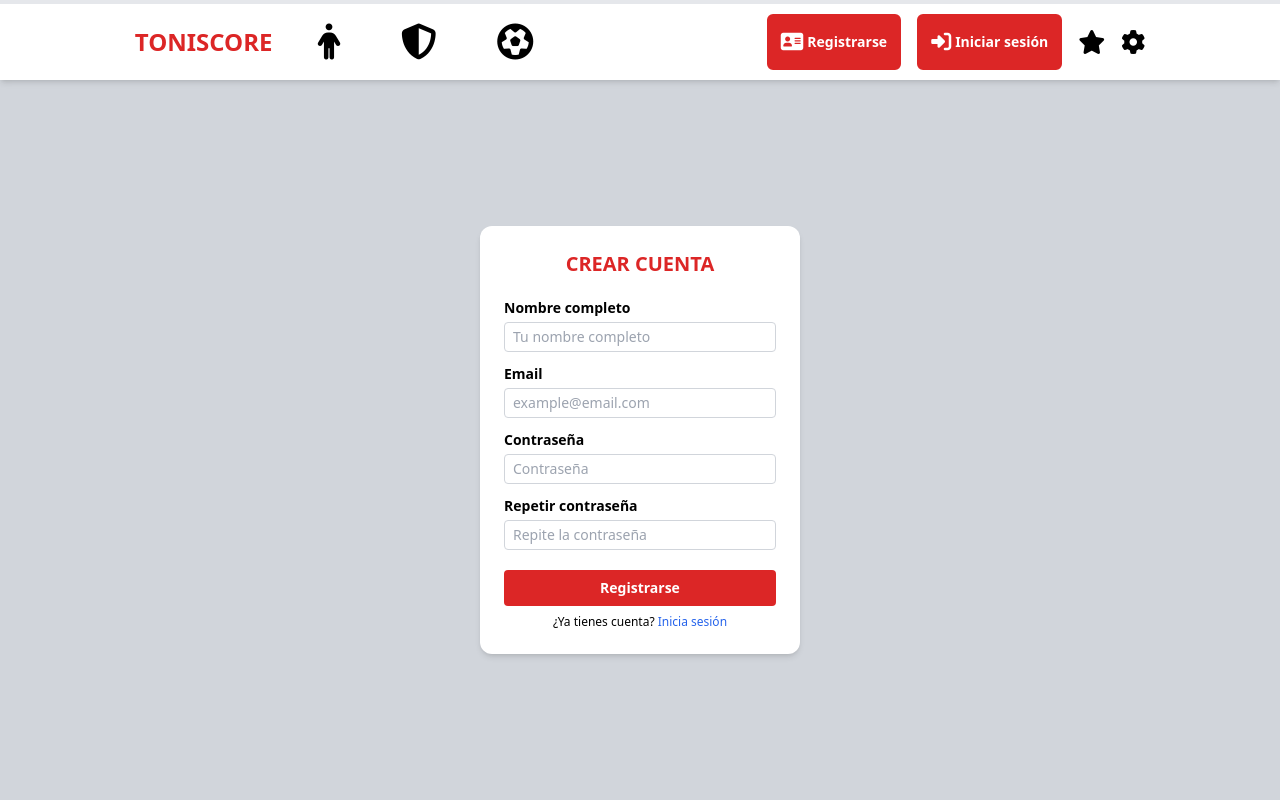
After one commit to tonidf/Proyecto_final, a Flask app: page /register in a window 1280 px wide. The commit adds this page. Run offline with Flask 3, Linux system fonts and the light colour scheme; some libraries are stand-ins or nearby versions.

Commit message:
V2.0.0: Añado jwt, elimino sesiones e implemente todas las funciones en mi app

```diff
--- a/src/app.py
+++ b/src/app.py
@@ -1,29 +1,37 @@
-from flask import Flask, request, jsonify, render_template, redirect, url_for, flash
-from routes import register_routes  # Añadir "scr." delante del from para ejecutar el script de insertar_equipos.py
-from config import config # Añadir "scr." delante del from para ejecutar el script de insertar_equipos.py
-from extensions import mysql, login_manager # Añadir "scr." delante del from para ejecutar el script de insertar_equipos.py
-from models.entities.modelUser import ModelUser  # Importar el modelo de usuario
-from flask_login import LoginManager
-
+from flask import Flask, request, g
+from routes import register_routes
+from config import config
+from extensions import mysql
+from models.entities.modelUser import ModelUser
+from utils.jwt_manager import verificar_token
 
 def create_app():
     app = Flask(__name__)
     app.config.from_object(config["dev"])
 
     mysql.init_app(app)
-    login_manager.init_app(app)
 
-    login_manager.login_view = 'auth.login'  # Define la vista de inicio de sesión
+    @app.before_request
+    def cargar_usuario_actual():
+        token = request.cookies.get('access_token')
+        print(f"Token en cookie: {token}")
+        g.user = None
+        if token:
+            user_id = verificar_token(token)
+            print(f"User ID del token: {user_id}")
+            if user_id:
+                g.user = ModelUser.load_user(user_id)
+                print(f"Usuario cargado: {g.user}")
 
-    @login_manager.user_loader
-    def load_user(user_id):
-        return ModelUser.load_user(user_id)
+    @app.context_processor
+    def inject_user():
+        # Inyecta 'user' en el contexto para usar en templates
+        return dict(user=g.user)
 
     register_routes(app)
     return app
 
 
-
 if __name__ == '__main__':
     app = create_app()
     app.run()
--- a/src/extensions/__init__.py
+++ b/src/extensions/__init__.py
@@ -1,5 +1,3 @@
 from flask_mysqldb import MySQL
-from flask_login import LoginManager
 
 mysql = MySQL()
-login_manager = LoginManager()
--- a/src/forms/register_form.py
+++ b/src/forms/register_form.py
@@ -0,0 +1,12 @@
+from flask_wtf import FlaskForm
+from wtforms import StringField, PasswordField, SubmitField
+from wtforms.validators import DataRequired, Email, EqualTo, Length
+
+class RegisterForm(FlaskForm):
+    nombre = StringField('Nombre completo', validators=[DataRequired(), Length(min=2, max=50)])
+    email = StringField('Email', validators=[DataRequired(), Email()])
+    password = PasswordField('Contraseña', validators=[DataRequired(), Length(min=6)])
+    confirmar_password = PasswordField('Repetir contraseña', validators=[
+        DataRequired(), EqualTo('password', message='Las contraseñas no coinciden')
+    ])
+    submit = SubmitField('Registrarse')
--- a/src/routes/auth.py
+++ b/src/routes/auth.py
@@ -1,52 +1,79 @@
-from flask import Blueprint, render_template, request, redirect, url_for, flash
-from flask_login import login_user, logout_user, login_required
+from flask import Blueprint, render_template, request, redirect, url_for, flash, make_response
 from models.user import User
-from models.entities.modelUser import ModelUser  # Acceso a la lógica DB
+from models.entities.modelUser import ModelUser
 from werkzeug.security import check_password_hash
-from forms.login_form import LoginForm # Formularios para login y registro
-
+from forms.login_form import LoginForm
+from forms.register_form import RegisterForm
+from utils.jwt_manager import generar_token, verificar_token
 
 auth_bp = Blueprint('auth', __name__)
 
 @auth_bp.route('/login', methods=['GET', 'POST'])
 def login():
     login_form = LoginForm()
+    if login_form.validate_on_submit():
+        email = login_form.email.data
+        password = login_form.password.data
 
-    if request.method == 'POST':
-        email = request.form['email']
-        password = request.form['password']
+        user = ModelUser.Login_user(email, password)
+        print(f"Email recibido: {email}")
+        print(f"Usuario encontrado: {user}")
+        if user and check_password_hash(user.password, password):
+            token = generar_token(user.id)
+            flash("Inicio de sesión exitoso")
 
-        user = ModelUser.login(email, password)
-        if user and check_password_hash(user.password, password):
-            login_user(user)
-            return redirect(url_for('main.inicio'))
+            response = make_response(redirect(url_for('main.inicio')))
+            response.set_cookie('access_token', token, httponly=True, max_age=86400)
+            return response
         else:
             flash("Credenciales incorrectas")
+    # Si GET o validación falla
+    return render_template('login.html', form=login_form)
 
-    return render_template('login.html', form=login_form)
 
 @auth_bp.route('/register', methods=['GET', 'POST'])
 def register():
-    if request.method == 'POST':
-        nombre = request.form['nombre']
-        email = request.form['email']
-        password = request.form['password']
+    form = RegisterForm()
+    if form.validate_on_submit():  # Esto valida y comprueba POST
+        nombre = form.nombre.data
+        email = form.email.data
+        password = form.password.data
 
-
-        user = ModelUser.register(nombre, email, password)
+        user = ModelUser.register_user(nombre, email, password)
 
         if user:
-            login_user(user)
+            token = generar_token(user.id)
             flash("Registrado correctamente")
-            return redirect(url_for('main.inicio'))
+
+            response = make_response(redirect(url_for('main.inicio')))
+            response.set_cookie('access_token', token, httponly=True, max_age=86400)
+            return response
         else:
             flash("Error al registrar usuario.")
+    return render_template('register.html', form=form)
 
-    return render_template('auth/register.html')
+@auth_bp.route('/profile')
+def profile():
+    token = request.cookies.get('access_token')
+    if not token:
+        flash("No estás autenticado")
+        return redirect(url_for('auth.login'))
 
-#  LOGOUT
+    user_id = verificar_token(token)
+    if not user_id:
+        flash("Token inválido o expirado")
+        return redirect(url_for('auth.login'))
+
+    user = ModelUser.load_user(user_id)
+    if not user:
+        flash("Usuario no encontrado")
+        return redirect(url_for('auth.login'))
+
+    return render_template('profile.html', user=user)
+
 @auth_bp.route('/logout')
-@login_required
 def logout():
-    logout_user()
-    return redirect(url_for('auth.login'))
+    response = make_response(redirect(url_for('auth.login')))
+    response.delete_cookie('access_token')
+    flash("Sesión cerrada correctamente")
+    return response
--- a/src/templates/layouts/layout.html
+++ b/src/templates/layouts/layout.html
@@ -45,30 +45,66 @@
         </div>
 
         <!-- Derecha: botones y estrellas -->
-        <div class=" h-16  flex items-center justify-between space-x-4 text-black">
-            <button class="font-semibold border-2 border-red-600 bg-red-600 text-white px-3 py-3 rounded-md text-sm flex items-center space-x-1 transition-all duration-200 hover:text-red-600 hover:bg-white">
+
+        <div class="h-16 flex items-center justify-between space-x-4 text-black">
+        {% if user %}
+            <!-- Si hay usuario logueado -->
+            <a href="{{ url_for('auth.profile') }}">
+            <button
+                class="font-semibold border-2 border-red-600 bg-red-600 text-white px-3 py-3 rounded-md text-sm flex items-center space-x-1 transition-all duration-200 hover:text-red-600 hover:bg-white"
+            >
+                <i class="fas fa-user text-xl"></i>
+                <span>Perfil</span>
+            </button>
+            </a>
+
+            <a href="{{ url_for('auth.logout') }}">
+            <button
+                class="font-semibold border-2 border-red-600 bg-red-600 text-white px-3 py-3 rounded-md text-sm flex items-center space-x-1 transition-all duration-200 hover:text-red-600 hover:bg-white"
+            >
+                <i class="fas fa-sign-out-alt text-xl"></i>
+                <span>Cerrar sesión</span>
+            </button>
+            </a>
+
+        {% else %}
+            <!-- Si no hay usuario logueado -->
+            <a href="{{ url_for('auth.register') }}">
+            <button
+                class="font-semibold border-2 border-red-600 bg-red-600 text-white px-3 py-3 rounded-md text-sm flex items-center space-x-1 transition-all duration-200 hover:text-red-600 hover:bg-white"
+            >
                 <i class="fa-solid fa-address-card text-xl"></i>
-                <span class="text-lg">Registrarse</span>
+                <span>Registrarse</span>
             </button>
-            <a href="{{ url_for('auth.login')}}">
-                <button class="font-semibold border-2 border-red-600 bg-red-600 text-white px-3 py-3 rounded-md text-sm flex items-center space-x-1 transition-all duration-200 hover:text-red-600 hover:bg-white">
+            </a>
+
+            <a href="{{ url_for('auth.login') }}">
+            <button
+                class="font-semibold border-2 border-red-600 bg-red-600 text-white px-3 py-3 rounded-md text-sm flex items-center space-x-1 transition-all duration-200 hover:text-red-600 hover:bg-white"
+            >
                 <i class="fas fa-sign-in-alt text-xl"></i>
                 <span>Iniciar sesión</span>
             </button>
             </a>
-            <div class=" cursor-pointer relative group inline-block">
+        {% endif %}
+
+        <!-- Puedes dejar tus otros íconos siempre visibles -->
+        <div class="cursor-pointer relative group inline-block">
             <i class="fas fa-star text-2xl"></i>
-                <div class="absolute bottom-0 left-1/2 translate-y-full -translate-x-1/2 mt-2 hidden group-hover:block  bg-gray-800 text-white text-xs rounded py-1 px-2 z-10">
+            <div
+            class="absolute bottom-0 left-1/2 translate-y-full -translate-x-1/2 mt-2 hidden group-hover:block bg-gray-800 text-white text-xs rounded py-1 px-2 z-10"
+            >
             Favoritos
             </div>
         </div>
         <div class="cursor-pointer relative group inline-block">
             <i class="fas fa-cog text-2xl"></i>
-                <div class="absolute bottom-0 left-1/2 translate-y-full -translate-x-1/2 mt-2 hidden group-hover:block bg-gray-800 text-white text-xs rounded py-1 px-2 z-10">
+            <div
+            class="absolute bottom-0 left-1/2 translate-y-full -translate-x-1/2 mt-2 hidden group-hover:block bg-gray-800 text-white text-xs rounded py-1 px-2 z-10"
+            >
             Ajustes
             </div>
         </div>
-
         </div>
     </header>
     {% block body %}{% endblock %}
--- a/src/templates/login.html
+++ b/src/templates/login.html
@@ -28,7 +28,7 @@
 
             <div>
                 {{ form.submit(class="w-full bg-red-600 text-white font-semibold py-2 rounded hover:bg-red-700 transition") }}
-                <span>No tienes cuenta? <a href="#">Registrate</a></span>
+                <span>No tienes cuenta? <a href="{{ url_for('auth.register') }}">Registrate</a></span>
             </div>
 
         </form>
--- /dev/null
+++ b/src/templates/register.html
@@ -0,0 +1,53 @@
+{% extends './layouts/layout.html' %}
+
+{% block title %}Registro{% endblock %}
+
+{% block body %}
+
+    <div class="flex-grow flex justify-center items-center bg-gray-300 min-h-[calc(100vh-5rem)] px-4">
+    <div class="bg-white p-6 rounded-xl shadow-md w-full max-w-xs text-center">
+        <h2 class="text-xl font-bold text-red-600 mb-5">CREAR CUENTA</h2>
+        <form method="POST" novalidate>
+        {{ form.hidden_tag() }}
+
+        <div class="flex flex-col items-start mb-3">
+            {{ form.nombre.label(class="block font-semibold mb-1 text-sm") }}
+            {{ form.nombre(class="w-full px-2 py-1 border border-gray-300 rounded placeholder-gray-400 text-sm", placeholder="Tu nombre completo") }}
+            {% for error in form.nombre.errors %}
+            <p class="text-red-500 text-xs mt-0.5">{{ error }}</p>
+            {% endfor %}
+        </div>
+
+        <div class="flex flex-col items-start mb-3">
+            {{ form.email.label(class="block font-semibold mb-1 text-sm") }}
+            {{ form.email(class="w-full px-2 py-1 border border-gray-300 rounded placeholder-gray-400 text-sm", placeholder="example@email.com") }}
+            {% for error in form.email.errors %}
+            <p class="text-red-500 text-xs mt-0.5">{{ error }}</p>
+            {% endfor %}
+        </div>
+
+        <div class="flex flex-col items-start mb-3">
+            {{ form.password.label(class="block font-semibold mb-1 text-sm") }}
+            {{ form.password(class="w-full px-2 py-1 border border-gray-300 rounded placeholder-gray-400 text-sm", placeholder="Contraseña") }}
+            {% for error in form.password.errors %}
+            <p class="text-red-500 text-xs mt-0.5">{{ error }}</p>
+            {% endfor %}
+        </div>
+
+        <div class="flex flex-col items-start mb-5">
+            {{ form.confirmar_password.label(class="block font-semibold mb-1 text-sm") }}
+            {{ form.confirmar_password(class="w-full px-2 py-1 border border-gray-300 rounded placeholder-gray-400 text-sm", placeholder="Repite la contraseña") }}
+            {% for error in form.confirmar_password.errors %}
+            <p class="text-red-500 text-xs mt-0.5">{{ error }}</p>
+            {% endfor %}
+        </div>
+
+        <div>
+            {{ form.submit(class="w-full bg-red-600 text-white font-semibold py-2 rounded hover:bg-red-700 transition text-sm") }}
+            <span class="text-xs mt-2 block">¿Ya tienes cuenta? <a href="{{ url_for('auth.login') }}" class="text-blue-600 hover:underline">Inicia sesión</a></span>
+        </div>
+        </form>
+    </div>
+    </div>
+
+{% endblock %}
```
Also changed, not shown: src/database/database.sql (+6 -1 lines), src/models/entities/modelUser.py (+10 -7 lines), src/models/user.py (+5 -2 lines), src/scripts/insertar_jugadores.py (added, +120 -0 lines), src/templates/profile.html (added, +12 -0 lines), src/utils/jwt_manager.py (added, +24 -0 lines). Lines whose indentation alone changed are shown as unchanged.
